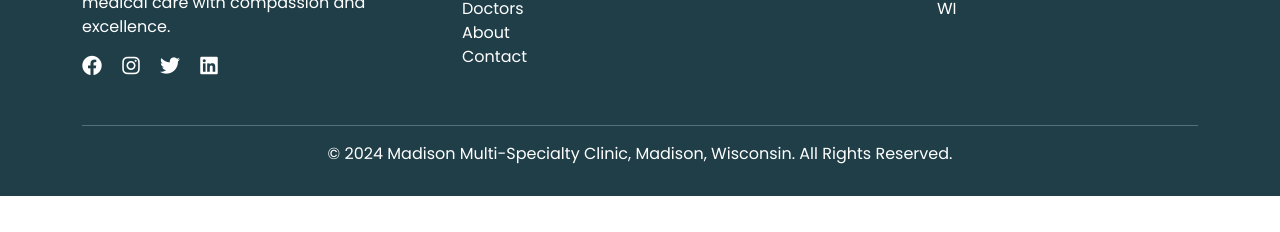
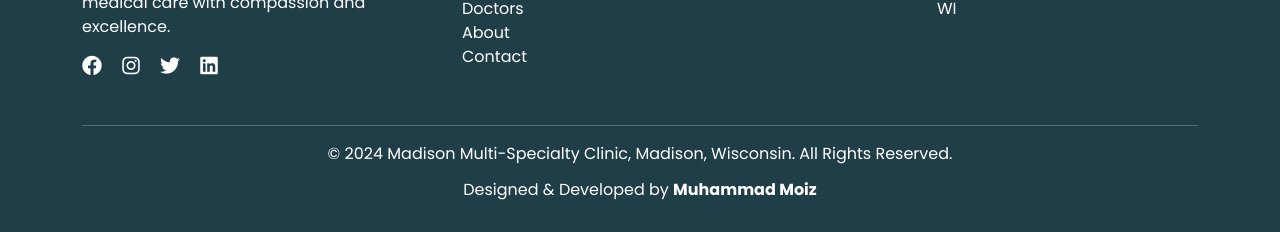
Before and after one commit to moizshah143/madison-clinic, a plain HTML site: page Contact.html in a window 1280 px wide. Shown: the part 3355-3587 px from the top of the page. Before the commit the page ends 3551 px from the top, so only its background shows below. Drawn offline with nearby package versions, Linux system fonts and the light colour scheme.

Commit message:
Add developer credit to page footers

```diff
--- a/Contact.html
+++ b/Contact.html
@@ -874,6 +874,7 @@
             <hr class="mt-3">
             <p class="text-center mb-0">&copy; 2024 Madison Multi-Specialty Clinic, Madison, Wisconsin. All Rights Reserved.</p>
         </div>
+    <p class="developer-credit" style="margin: 12px 0 0; text-align: center;">Designed &amp; Developed by <strong>Muhammad Moiz</strong></p>
     </footer>
 
     <script src="https://cdn.jsdelivr.net/npm/bootstrap@5.3.0/dist/js/bootstrap.bundle.min.js"></script>
```
Also changed, not shown: about.html (+1 -0 lines), doctors.html (+1 -0 lines), index.html (+1 -0 lines), products.html (+1 -0 lines), services.html (+1 -0 lines).
